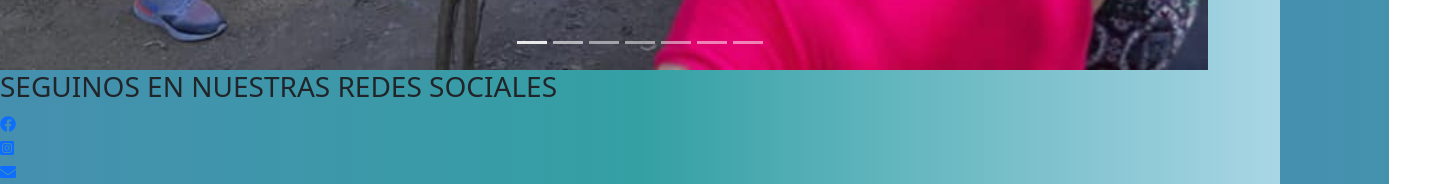
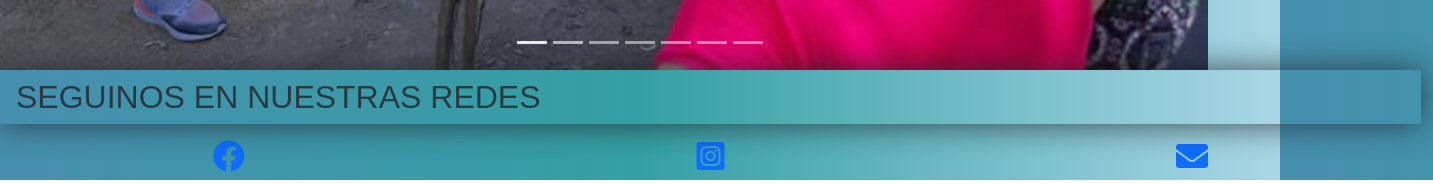
Before and after one commit to gabrielmendez-cai/hogar-gabriel-mendez-subida-final, a website: page galeria.html in a window 1280 px wide. Shown: the part 1118-1302 px from the top of the page, 1433 px wide, since content can reach past the window. Drawn offline with nearby package versions, Linux system fonts and the light colour scheme; a web font is replaced by a local one.

Commit message:
cambio de footer en galeria

```diff
--- a/galeria.html
+++ b/galeria.html
@@ -134,28 +134,21 @@
       <span class="visually-hidden">Next</span>
     </button>
   </div>
-  <div class="footBsIndex">
-    <h3>SEGUINOS EN NUESTRAS REDES SOCIALES</h3>
-  </div>
-  <div class="icons">
-    <div class="row_Foot">
-      <div class="col_Foot">
-    <a href=""><i class="fab fa-facebook"></i></a>
-  </div>
-  <div class="col_Foot">
-    <a href=""><i class="fab fa-instagram-square"></i></a>
-  </div>
-  <div class="col_Foot">
-    <a href=""><i class="fas fa-envelope"></i></a>
-  </div>
-  </div>
-</div>
-</footer>
+  <footer >
+      <div class="container_F">
+        <h3 class="h3-foot">SEGUINOS EN NUESTRAS REDES</h3>
+        <div class="row">
+            <div class="col"><a href=""><i class="fab fa-facebook"></i></a></div>
+            <div class="col"><a href=""><i class="fab fa-instagram-square"></i></a> </div>
+            <div class="col"><a href=""><i class="fas fa-envelope"></i></a></div>
+
+        </div>
+  </footer>
 <!-- JavaScript Bundle with Popper -->
 <script
-  src="https://cdn.jsdelivr.net/npm/bootstrap@5.1.1/dist/js/bootstrap.bundle.min.js"
-  integrity="sha384-/bQdsTh/da6pkI1MST/rWKFNjaCP5gBSY4sEBT38Q/9RBh9AH40zEOg7Hlq2THRZ"
-  crossorigin="anonymous"
+src="https://cdn.jsdelivr.net/npm/bootstrap@5.1.1/dist/js/bootstrap.bundle.min.js"
+integrity="sha384-/bQdsTh/da6pkI1MST/rWKFNjaCP5gBSY4sEBT38Q/9RBh9AH40zEOg7Hlq2THRZ"
+crossorigin="anonymous"
 ></script>
 </body>
 </html>
```
